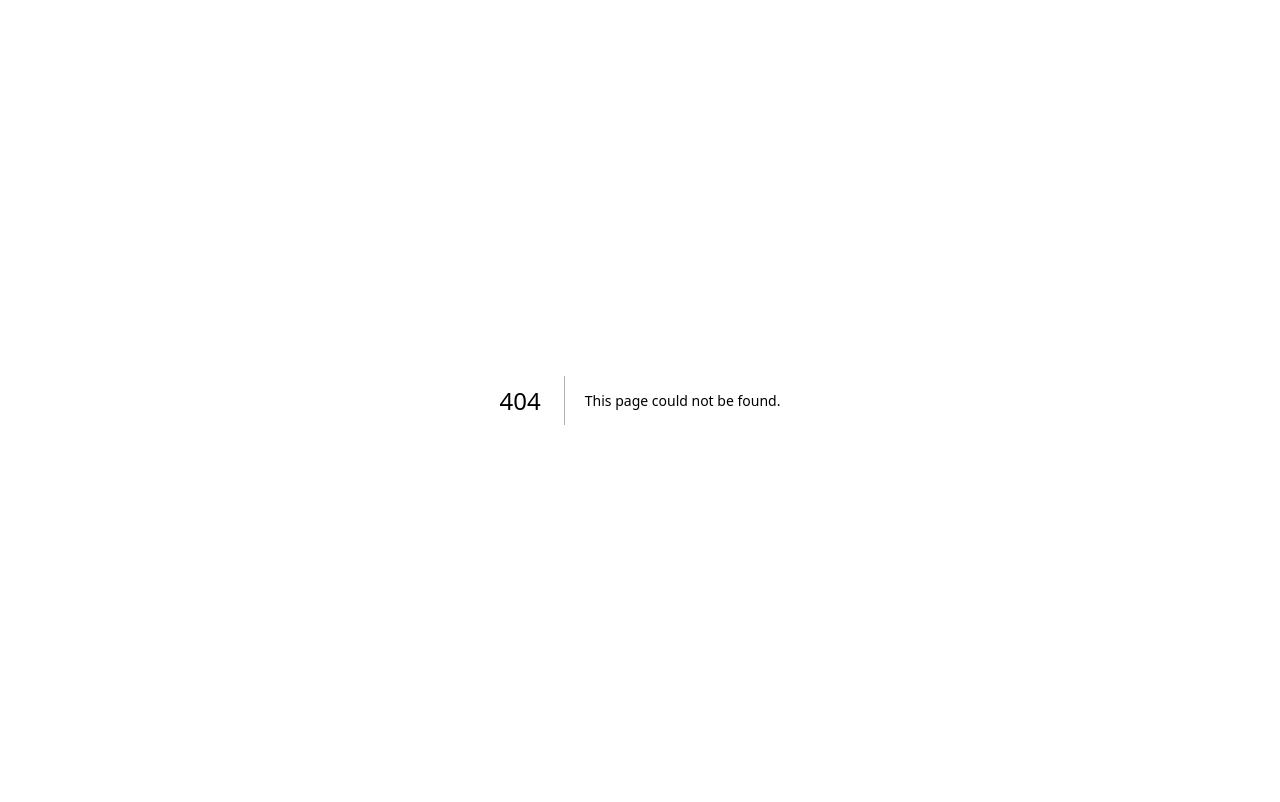
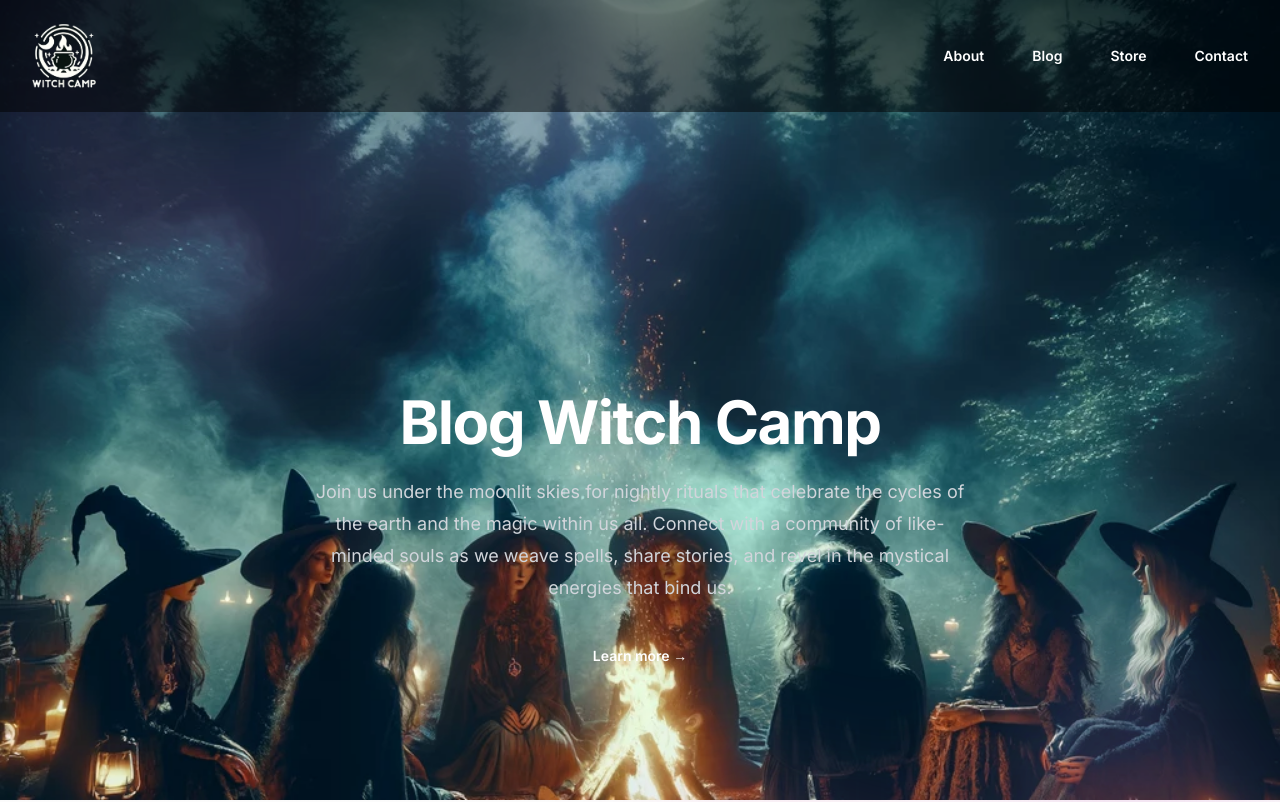
Before and after one commit to jpowell127/witch-camp, a Next.js app: page /blog in a window 1280 px wide. Before the commit this address had no page. Shown: the top 802 px of the page. Built offline with nearby package versions, Linux system fonts and the light colour scheme.

Commit message:
feat: add routes for navigation and update nav to use Links

```diff
--- /dev/null
+++ b/app/about/page.tsx
@@ -0,0 +1,22 @@
+const About = () => {
+  return (
+    <div className='text-center'>
+      <h1 className='text-4xl font-bold tracking-tight text-white sm:text-6xl'>
+        About Witch Camp
+      </h1>
+      <p className='mt-6 text-lg leading-8 text-gray-300'>
+        Join us under the moonlit skies for nightly rituals that celebrate the
+        cycles of the earth and the magic within us all. Connect with a
+        community of like-minded souls as we weave spells, share stories, and
+        revel in the mystical energies that bind us.
+      </p>
+      <div className='mt-10 flex items-center justify-center gap-x-6'>
+        <a href='#' className='text-sm font-semibold leading-6 text-white'>
+          Learn more <span aria-hidden='true'>→</span>
+        </a>
+      </div>
+    </div>
+  );
+};
+
+export default About;
--- /dev/null
+++ b/app/blog/page.tsx
@@ -0,0 +1,22 @@
+const Blog = () => {
+  return (
+    <div className='text-center'>
+      <h1 className='text-4xl font-bold tracking-tight text-white sm:text-6xl'>
+        Blog Witch Camp
+      </h1>
+      <p className='mt-6 text-lg leading-8 text-gray-300'>
+        Join us under the moonlit skies for nightly rituals that celebrate the
+        cycles of the earth and the magic within us all. Connect with a
+        community of like-minded souls as we weave spells, share stories, and
+        revel in the mystical energies that bind us.
+      </p>
+      <div className='mt-10 flex items-center justify-center gap-x-6'>
+        <a href='#' className='text-sm font-semibold leading-6 text-white'>
+          Learn more <span aria-hidden='true'>→</span>
+        </a>
+      </div>
+    </div>
+  );
+};
+
+export default Blog;
--- /dev/null
+++ b/app/contact/page.tsx
@@ -0,0 +1,22 @@
+const Contact = () => {
+  return (
+    <div className='text-center'>
+      <h1 className='text-4xl font-bold tracking-tight text-white sm:text-6xl'>
+        Contact Witch Camp
+      </h1>
+      <p className='mt-6 text-lg leading-8 text-gray-300'>
+        Join us under the moonlit skies for nightly rituals that celebrate the
+        cycles of the earth and the magic within us all. Connect with a
+        community of like-minded souls as we weave spells, share stories, and
+        revel in the mystical energies that bind us.
+      </p>
+      <div className='mt-10 flex items-center justify-center gap-x-6'>
+        <a href='#' className='text-sm font-semibold leading-6 text-white'>
+          Learn more <span aria-hidden='true'>→</span>
+        </a>
+      </div>
+    </div>
+  );
+};
+
+export default Contact;
--- a/app/layout.tsx
+++ b/app/layout.tsx
@@ -1,6 +1,9 @@
 import type { Metadata } from 'next';
+import Image from 'next/legacy/image';
 import { Inter } from 'next/font/google';
 import './globals.css';
+import Navigation from '@/components/Navigation';
+import witchesPic from '../public/witches.webp';
 
 const inter = Inter({ subsets: ['latin'] });
 
@@ -16,7 +19,49 @@ export default function RootLayout({
 }>) {
   return (
     <html lang='en'>
-      <body className={inter.className}>{children}</body>
+      <body className={inter.className}>
+        <Navigation />
+        <main>
+          <div className='pt-14'>
+            <div className='absolute inset-0 -z-10 h-full w-full object-cover'>
+              <Image
+                src={witchesPic}
+                alt='Withces around a campfire'
+                quality='100'
+                layout='fill'
+                objectFit='cover'
+              />
+            </div>
+            <div
+              className='absolute inset-x-0 -top-40 -z-10 transform-gpu overflow-hidden blur-3xl sm:-top-80'
+              aria-hidden='true'
+            >
+              <div
+                className='relative left-[calc(50%-11rem)] aspect-[1155/678] w-[36.125rem] -translate-x-1/2 rotate-[30deg] bg-gradient-to-tr from-[#ff80b5] to-[#9089fc] opacity-20 sm:left-[calc(50%-30rem)] sm:w-[72.1875rem]'
+                style={{
+                  clipPath:
+                    'polygon(74.1% 44.1%, 100% 61.6%, 97.5% 26.9%, 85.5% 0.1%, 80.7% 2%, 72.5% 32.5%, 60.2% 62.4%, 52.4% 68.1%, 47.5% 58.3%, 45.2% 34.5%, 27.5% 76.7%, 0.1% 64.9%, 17.9% 100%, 27.6% 76.8%, 76.1% 97.7%, 74.1% 44.1%)',
+                }}
+              />
+            </div>
+            <div className='mx-auto max-w-2xl py-32 sm:py-48 lg:py-56'>
+              {children}
+            </div>
+            <div
+              className='absolute inset-x-0 top-[calc(100%-13rem)] -z-10 transform-gpu overflow-hidden blur-3xl sm:top-[calc(100%-30rem)]'
+              aria-hidden='true'
+            >
+              <div
+                className='relative left-[calc(50%+3rem)] aspect-[1155/678] w-[36.125rem] -translate-x-1/2 bg-gradient-to-tr from-[#ff80b5] to-[#9089fc] opacity-20 sm:left-[calc(50%+36rem)] sm:w-[72.1875rem]'
+                style={{
+                  clipPath:
+                    'polygon(74.1% 44.1%, 100% 61.6%, 97.5% 26.9%, 85.5% 0.1%, 80.7% 2%, 72.5% 32.5%, 60.2% 62.4%, 52.4% 68.1%, 47.5% 58.3%, 45.2% 34.5%, 27.5% 76.7%, 0.1% 64.9%, 17.9% 100%, 27.6% 76.8%, 76.1% 97.7%, 74.1% 44.1%)',
+                }}
+              />
+            </div>
+          </div>
+        </main>
+      </body>
     </html>
   );
 }
--- a/app/page.tsx
+++ b/app/page.tsx
@@ -1,35 +1,9 @@
 import Image from 'next/legacy/image';
 import witchesPic from '../public/witches.webp';
-import Navigation from '@/components/Navigation';
 
 export default function Home() {
   return (
     <>
-      <Navigation />
-      <main>
-        <div className='pt-14'>
-          <div className='absolute inset-0 -z-10 h-full w-full object-cover'>
-            <Image
-              src={witchesPic}
-              alt='Withces around a campfire'
-              quality='100'
-              layout='fill'
-              objectFit='cover'
-            />
-          </div>
-          <div
-            className='absolute inset-x-0 -top-40 -z-10 transform-gpu overflow-hidden blur-3xl sm:-top-80'
-            aria-hidden='true'
-          >
-            <div
-              className='relative left-[calc(50%-11rem)] aspect-[1155/678] w-[36.125rem] -translate-x-1/2 rotate-[30deg] bg-gradient-to-tr from-[#ff80b5] to-[#9089fc] opacity-20 sm:left-[calc(50%-30rem)] sm:w-[72.1875rem]'
-              style={{
-                clipPath:
-                  'polygon(74.1% 44.1%, 100% 61.6%, 97.5% 26.9%, 85.5% 0.1%, 80.7% 2%, 72.5% 32.5%, 60.2% 62.4%, 52.4% 68.1%, 47.5% 58.3%, 45.2% 34.5%, 27.5% 76.7%, 0.1% 64.9%, 17.9% 100%, 27.6% 76.8%, 76.1% 97.7%, 74.1% 44.1%)',
-              }}
-            />
-          </div>
-          <div className='mx-auto max-w-2xl py-32 sm:py-48 lg:py-56'>
       <div className='hidden sm:mb-8 sm:flex sm:justify-center'>
         <div className='relative rounded-full px-3 py-1 text-sm leading-6 text-gray-400 ring-1 ring-white/10 hover:ring-white/20 bg-black'>
           Announcing our next Witch Camp Session.{' '}
@@ -44,36 +18,17 @@ export default function Home() {
           Witch Camp
         </h1>
         <p className='mt-6 text-lg leading-8 text-gray-300'>
-                Join us under the moonlit skies for nightly rituals that
-                celebrate the cycles of the earth and the magic within us all.
-                Connect with a community of like-minded souls as we weave
-                spells, share stories, and revel in the mystical energies that
-                bind us.
+          Join us under the moonlit skies for nightly rituals that celebrate the
+          cycles of the earth and the magic within us all. Connect with a
+          community of like-minded souls as we weave spells, share stories, and
+          revel in the mystical energies that bind us.
         </p>
         <div className='mt-10 flex items-center justify-center gap-x-6'>
-                <a
-                  href='#'
-                  className='text-sm font-semibold leading-6 text-white'
-                >
+          <a href='#' className='text-sm font-semibold leading-6 text-white'>
             Learn more <span aria-hidden='true'>→</span>
           </a>
         </div>
       </div>
-          </div>
-          <div
-            className='absolute inset-x-0 top-[calc(100%-13rem)] -z-10 transform-gpu overflow-hidden blur-3xl sm:top-[calc(100%-30rem)]'
-            aria-hidden='true'
-          >
-            <div
-              className='relative left-[calc(50%+3rem)] aspect-[1155/678] w-[36.125rem] -translate-x-1/2 bg-gradient-to-tr from-[#ff80b5] to-[#9089fc] opacity-20 sm:left-[calc(50%+36rem)] sm:w-[72.1875rem]'
-              style={{
-                clipPath:
-                  'polygon(74.1% 44.1%, 100% 61.6%, 97.5% 26.9%, 85.5% 0.1%, 80.7% 2%, 72.5% 32.5%, 60.2% 62.4%, 52.4% 68.1%, 47.5% 58.3%, 45.2% 34.5%, 27.5% 76.7%, 0.1% 64.9%, 17.9% 100%, 27.6% 76.8%, 76.1% 97.7%, 74.1% 44.1%)',
-              }}
-            />
-          </div>
-        </div>
-      </main>
     </>
   );
 }
--- /dev/null
+++ b/app/store/page.tsx
@@ -0,0 +1,22 @@
+const Store = () => {
+  return (
+    <div className='text-center'>
+      <h1 className='text-4xl font-bold tracking-tight text-white sm:text-6xl'>
+        Store Witch Camp
+      </h1>
+      <p className='mt-6 text-lg leading-8 text-gray-300'>
+        Join us under the moonlit skies for nightly rituals that celebrate the
+        cycles of the earth and the magic within us all. Connect with a
+        community of like-minded souls as we weave spells, share stories, and
+        revel in the mystical energies that bind us.
+      </p>
+      <div className='mt-10 flex items-center justify-center gap-x-6'>
+        <a href='#' className='text-sm font-semibold leading-6 text-white'>
+          Learn more <span aria-hidden='true'>→</span>
+        </a>
+      </div>
+    </div>
+  );
+};
+
+export default Store;
--- a/components/Navigation.tsx
+++ b/components/Navigation.tsx
@@ -5,12 +5,13 @@ import { Dialog } from '@headlessui/react';
 import { Bars3Icon, XMarkIcon } from '@heroicons/react/24/outline';
 import Image from 'next/legacy/image';
 import witchCampLogo from '../public/witchCampLogo.webp';
+import Link from 'next/link';
 
 const navigation = [
-  { name: 'About', href: '#' },
-  { name: 'Blog', href: '#' },
-  { name: 'Store', href: '#' },
-  { name: 'Contact', href: '#' },
+  { name: 'About', href: '/about' },
+  { name: 'Blog', href: '/blog' },
+  { name: 'Store', href: '/store' },
+  { name: 'Contact', href: '/contact' },
 ];
 
 const Navigation = () => {
@@ -22,12 +23,14 @@ const Navigation = () => {
         className='mx-auto flex max-w-7xl items-center justify-between p-6 lg:px-8'
         aria-label='Global'
       >
-        <a href='/' className='-m-1.5 p-1.5'>
-          <span className='sr-only'>Witch Camp</span>
-          <div className='h-16 w-auto'>
-            <Image src={witchCampLogo} alt='' width={64} height={64} />
-          </div>
-        </a>
+        <div className='-m-1.5 p-1.5'>
+          <Link href='/'>
+            <span className='sr-only'>Witch Camp</span>
+            <div className='h-16 w-auto'>
+              <Image src={witchCampLogo} alt='' width={64} height={64} />
+            </div>
+          </Link>
+        </div>
         <div className='flex lg:hidden'>
           <button
             type='button'
@@ -40,13 +43,12 @@ const Navigation = () => {
         </div>
         <div className='hidden lg:flex lg:gap-x-12'>
           {navigation.map(item => (
-            <a
+            <div
+              className='text-sm font-semibold leading-6 text-white'
               key={item.name}
-              href={item.href}
-              className='text-sm font-semibold leading-6 text-white'
             >
-              {item.name}
-            </a>
+              <Link href={item.href}>{item.name}</Link>
+            </div>
           ))}
         </div>
       </nav>
```
Lines whose indentation alone changed are shown as unchanged.
